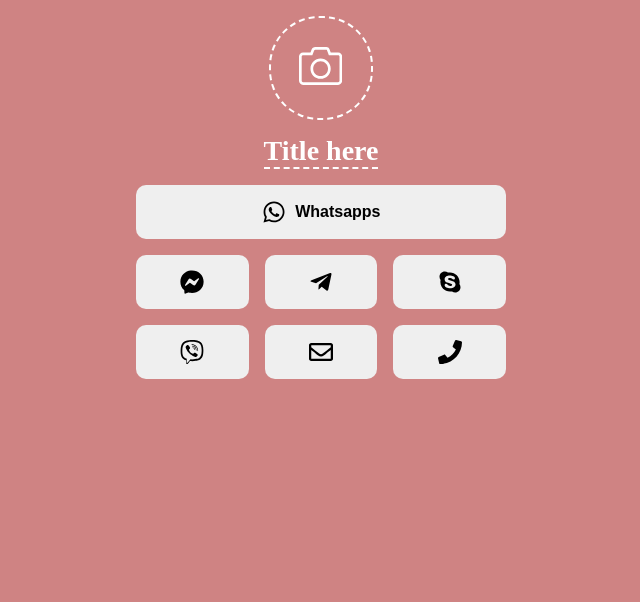
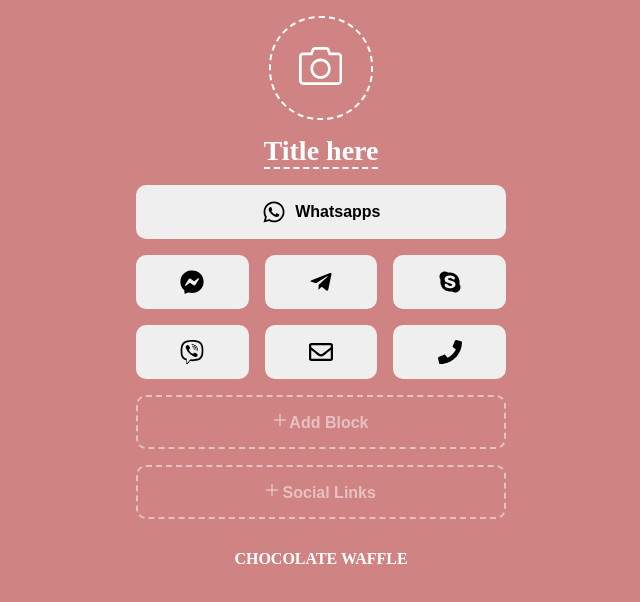
Before and after one commit to billysutomo/chocolate-waffle, a React (Create React App) app in the folder web/: page / in a window 1280 px wide. Shown: the top 602 px of the page, without its empty margins (319-959 px from the left). Built offline with nearby package versions, Linux system fonts and the light colour scheme.

Commit message:
rename Element to ElementMessenger, new ElementBasic, and Chocolate waffle logo

```diff
--- /dev/null
+++ b/web/src/components/ElementBasic/index.tsx
@@ -0,0 +1,45 @@
+import React from "react";
+import styled, { css } from "styled-components";
+
+const ElementStyled = styled.button<ElementBasicProps>`
+  border: 2px dashed ;
+  border-color: rgba(255,255,255,0.5);
+  border-radius: 10px;
+  padding: 15px 20px 15px 20px;
+  color: rgba(255,255,255,0.5);
+  font-weight: bolder;
+  font-size: 16px;
+  width: 370px;
+  text-align: center;
+  margin-bottom: 16px;
+  background-color: transparent;
+  margin: 0 auto;
+  margin-left: 8px;
+  margin-right: 8px;
+  margin-bottom: 16px;
+  :hover {
+    cursor: pointer;
+  }
+  :active {
+    background: #2ab8b96b;
+  }
+  :focus {
+    outline: 0;
+  }
+`;
+
+export interface ElementBasicProps {
+
+}
+
+export const ElementBasic: React.FC<ElementBasicProps> = ({
+  children
+}) => {
+
+
+  return (
+    <ElementStyled>
+      {children}
+    </ElementStyled>
+  );
+};
--- a/web/src/components/Element/index.tsx
+++ b/web/src/components/ElementMessenger/index.tsx
@@ -9,7 +9,7 @@
 import { ReactComponent as EmailIcon } from '../../assets/messengerIcons/email.svg';
 import { ReactComponent as PhoneIcon } from '../../assets/messengerIcons/phone.svg';
 
-const ElementStyled = styled.button<ElementProps>`
+const ElementStyled = styled.button<ElementMessengerProps>`
   border: 2px dashed #607d8b;
   border-radius: 10px;
   padding: 15px 20px 15px 20px;
@@ -77,7 +77,7 @@
   PHONE = "phone"
 }
 
-export interface ElementProps {
+export interface ElementMessengerProps {
   active: boolean;
   backgroundColor?: string;
   size?: Sizes;
@@ -85,7 +85,7 @@
   messengerType: MessengerType;
 }
 
-export const Element: React.FC<ElementProps> = ({
+export const ElementMessenger: React.FC<ElementMessengerProps> = ({
   active,
   backgroundColor,
   size,
--- a/web/src/pages/Home/index.tsx
+++ b/web/src/pages/Home/index.tsx
@@ -1,10 +1,12 @@
 import React from "react";
 import styled from "styled-components";
-import { Element, ElementType, MessengerType, Sizes } from "../../components/Element";
+import { ElementMessenger, ElementType, MessengerType, Sizes } from "../../components/ElementMessenger";
+import { ElementBasic } from "../../components/ElementBasic";
 import BasicLayout from "../../components/BasicLayout";
 import { ElementWrapper } from "../../components/ElementWrapper";
 
 import { ReactComponent as CameraIcon } from '../../assets/camera.svg';
+import { ReactComponent as PlusIcon } from '../../assets/plus.svg';
 
 const ContainerStyled = styled.div`
   max-width: 386px;
@@ -49,6 +51,20 @@
     color: white;
   }
 `;
+
+const LogoStyled = styled.div`
+  text-align: center;
+  font-family: Montserrat;
+  font-weight: bolder;
+  text-transform: uppercase;
+  position: relative;
+  line-height: 1em;
+  color: #ffffff;
+  -webkit-transition: all .62s;
+  -o-transition: all .62s;
+  transition: all .62s;
+  padding: 16px 24px;
+`
 
 const dataDummy = [
   {
@@ -105,7 +121,7 @@
   const renderMessenger = () => {
     const remainder: number = (dataDummy.length % 3)
     return dataDummy.map((a, i) => {
-      return <Element
+      return <ElementMessenger
         key={i}
         active
         size={findSize(i + 1, remainder)}
@@ -128,6 +144,9 @@
         <ElementWrapper>
           {renderMessenger()}
         </ElementWrapper>
+        <ElementBasic><PlusIcon width="0.75em" height="1em" /> Add Block</ElementBasic>
+        <ElementBasic><PlusIcon width="0.75em" height="1em" /> Social Links</ElementBasic>
+        <LogoStyled>Chocolate Waffle</LogoStyled>
       </ContainerStyled>
     </BasicLayout>
   );
```
Also changed, not shown: web/src/assets/plus.svg (added).
